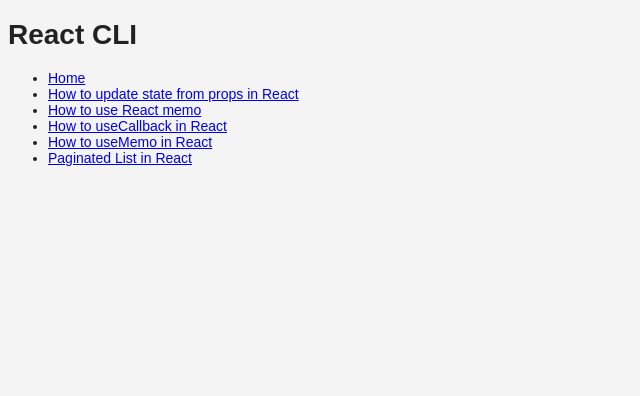
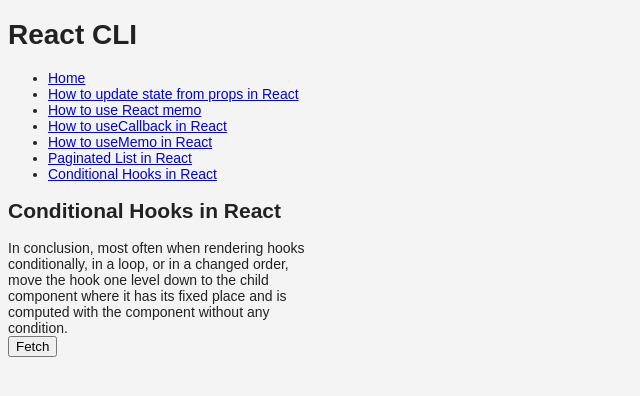
Before and after one commit to Cameron812/webpack5-react18-cli, a React app: page /conditional-hooks in a window 1280 px wide. Shown: the top 396 px of the page, without its empty margins (0-640 px from the left). Built offline with nearby package versions, Linux system fonts and the light colour scheme.

Commit message:
feat: add conditional hooks

```diff
--- a/src/App.jsx
+++ b/src/App.jsx
@@ -19,6 +19,9 @@
 const PaginatedList = lazy(() =>
   import(/* webpackChunkName: 'paginated-list' */ './pages/PaginatedList')
 );
+const ConditionalHooks = lazy(() =>
+  import(/* webpackChunkName: 'conditional-hooks' */ './pages/ConditionalHooks')
+);
 function App() {
   return (
     <AuthProvider>
@@ -29,6 +32,7 @@
           <Route index element={<Home />} />
           <Route path="/home" element={<Home />} />
           <Route path="/paginated-list" element={<PaginatedList />} />
+          <Route path="/conditional-hooks" element={<ConditionalHooks />} />
           <Route
             path="/derive-state-props"
             element={
--- a/src/components/Navigator/index.jsx
+++ b/src/components/Navigator/index.jsx
@@ -33,6 +33,9 @@
         <li>
           <Link to="/paginated-list">Paginated List in React</Link>
         </li>
+        <li>
+          <Link to="/conditional-hooks">Conditional Hooks in React</Link>
+        </li>
       </ul>
     </div>
   );
--- /dev/null
+++ b/src/pages/ConditionalHooks/index.jsx
@@ -0,0 +1,92 @@
+import React from 'react';
+
+const LIST = [
+  {
+    id: '1',
+    title: 'The Road to React'
+  },
+  {
+    id: '2',
+    title: 'The Road to GraphQL'
+  }
+];
+const ConditionalHooks = () => {
+  const [list, setList] = React.useState([]);
+
+  const handleFetch = () => {
+    setList(LIST);
+  };
+
+  if (!list.length) {
+    return (
+      <div>
+        <h2>Conditional Hooks in React</h2>
+        <div style={{ width: '300px' }}>
+          In conclusion, most often when rendering hooks conditionally, in a
+          loop, or in a changed order, move the hook one level down to the child
+          component where it has its fixed place and is computed with the
+          component without any condition.{' '}
+        </div>
+        <button type="button" onClick={handleFetch}>
+          Fetch
+        </button>
+      </div>
+    );
+  }
+
+  return (
+    <div>
+      <h2>Conditional Hooks in React</h2>
+      <div
+        style={{
+          width: '600px',
+          backgroundColor: 'yellow',
+          padding: '5px',
+          border: '2px solid red'
+        }}
+      >
+        In conclusion, most often when rendering hooks conditionally, in a loop,
+        or in a changed order, move the hook one level down to the child
+        component where it has its fixed place and is computed with the
+        component without any condition.{' '}
+      </div>
+      <List list={list} />
+    </div>
+  );
+};
+
+const List = ({ list }) => {
+  const [selectedId, setSelectedId] = React.useState(list[0].id);
+  return (
+    <ul>
+      {list.map((item) => (
+        <Item
+          key={item.id}
+          item={item}
+          selectedId={selectedId}
+          onSelectedId={setSelectedId}
+        />
+      ))}
+    </ul>
+  );
+};
+
+const Item = ({ item, selectedId, onSelectedId }) => {
+  const handleSelect = () => {
+    onSelectedId(item.id);
+  };
+
+  const selectedStyle = {
+    fontWeight: selectedId === item.id ? 'bold' : 'normal'
+  };
+
+  return (
+    <li key={item.id} style={selectedStyle}>
+      <span style={{ cursor: 'pointer' }} onClick={handleSelect}>
+        {item.title}
+      </span>
+    </li>
+  );
+};
+
+export default ConditionalHooks;
```
